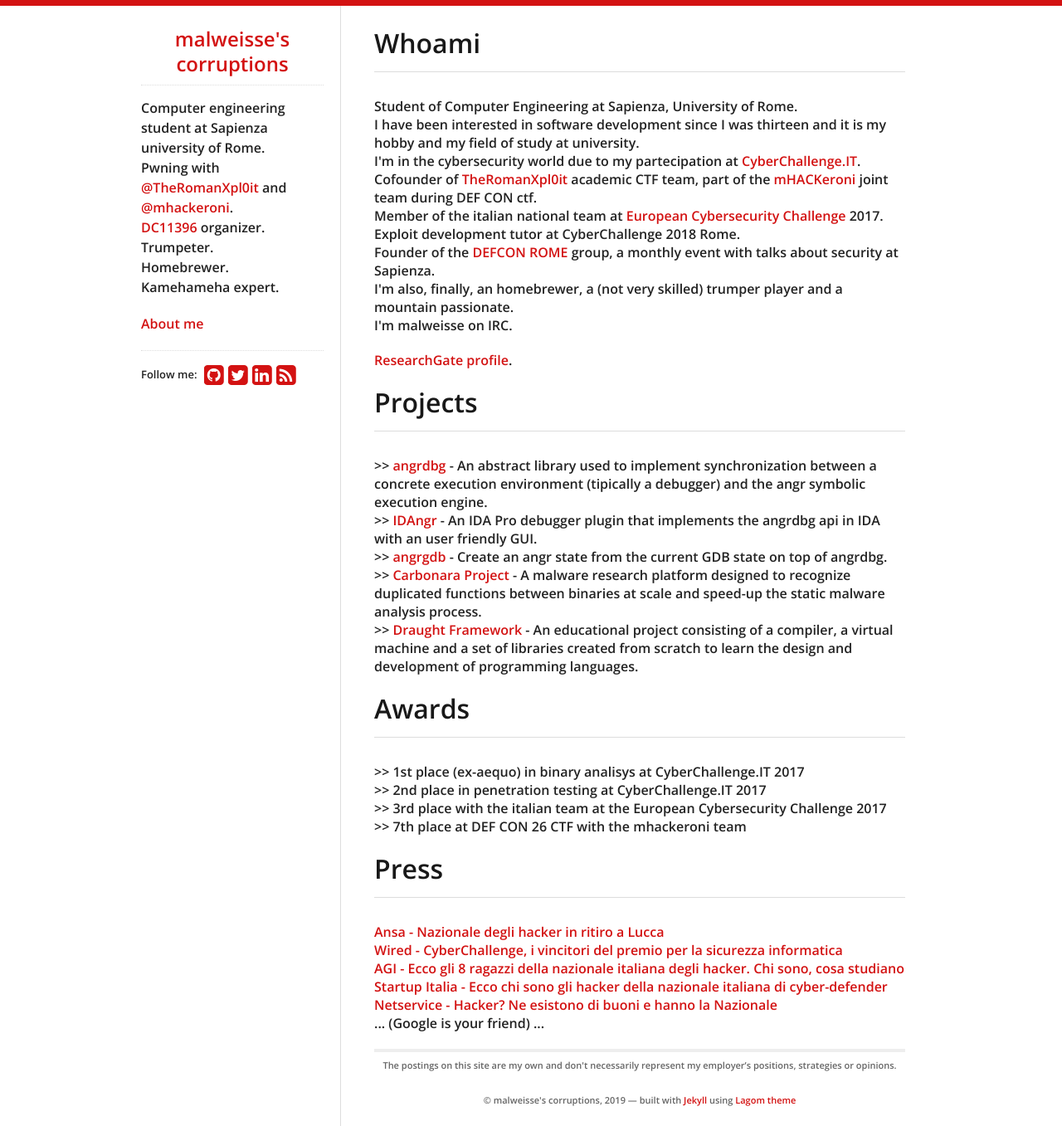
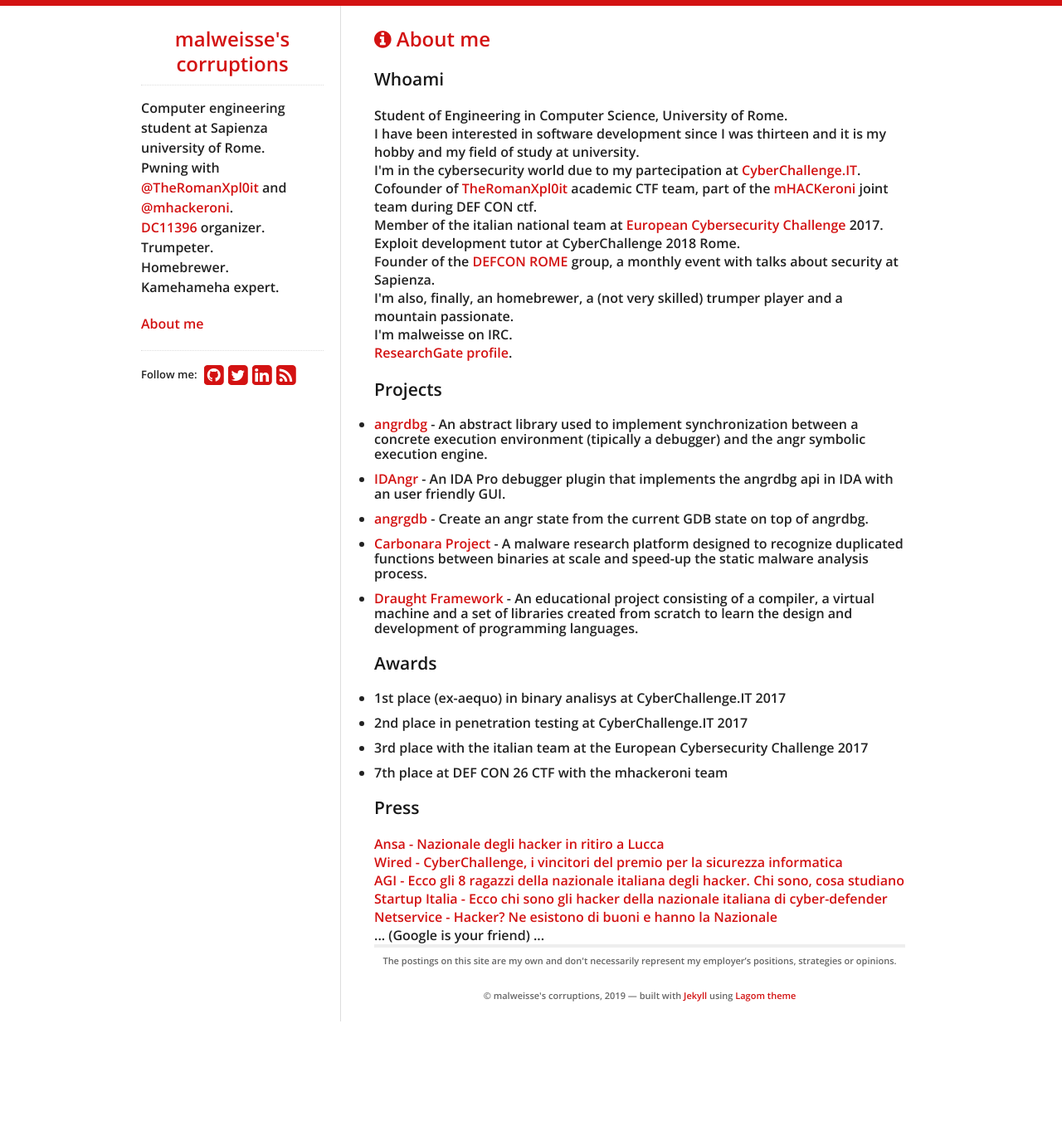
Before and after one commit to andreafioraldi/andreafioraldi.github.io, a Jekyll site: the page built from about.html, in a window 1280 px wide. Shown: the whole page at 83% size. Built offline with Jekyll 4.4.1, drawn with Linux system fonts in a browser that asks for light colours; after the commit the page ends 1231 px from its top, so only the background shows below that.

Commit message:
better about

```diff
--- a/about.html
+++ b/about.html
@@ -2,9 +2,10 @@
 layout: default
 ---
 
-<h1>Whoami</h1>
-<hr>
-<p>Student of Computer Engineering at Sapienza, University of Rome.<br>
+<div id="home">
+    <h2><i class="fa fa-info-circle"></i> About me</h2>
+    <h3>Whoami</h3>
+    Student of Engineering in Computer Science, University of Rome.<br>
     I have been interested in software development since I was thirteen and it is my hobby and my field of study at university.<br>
     I'm in the cybersecurity world due to my partecipation at <a href="https://cyberchallenge.it/">CyberChallenge.IT</a>.<br>
     Cofounder of <a href="https://theromanxpl0it.github.io/">TheRomanXpl0it</a> academic CTF team, part of the <a href="https://mhackeroni.it/">mHACKeroni</a> joint team during DEF CON ctf.<br>
@@ -13,37 +14,29 @@
     Founder of the <a href="https://defcon11396.it/">DEFCON ROME</a> group, a monthly event with talks about security at Sapienza.<br>
     I'm also, finally, an homebrewer, a (not very skilled) trumper player and a mountain passionate.<br>
     I'm malweisse on IRC.
+    <br>
+    <p><a href="https://www.researchgate.net/profile/Andrea_Fioraldi">ResearchGate profile</a>.
 
-</p>
-<p><a href="https://www.researchgate.net/profile/Andrea_Fioraldi">ResearchGate profile</a>.
-</p>
-
-<h1>Projects</h1>
-<hr>
-<p>
-	>> <a href="https://github.com/andreafioraldi/angrdbg">angrdbg</a> - An abstract library used to implement synchronization between a concrete execution environment (tipically a debugger) and the angr symbolic execution engine.<br>
-	>> <a href="https://andreafioraldi.github.io/IDAngr">IDAngr</a> - An IDA Pro debugger plugin that implements the angrdbg api in IDA with an user friendly
-GUI.<br>
-	>> <a href="https://github.com/andreafioraldi/angrgdb">angrgdb</a> - Create an angr state from the current GDB state on top of angrdbg.<br>
-	>> <a href="https://carbonara-project.github.io/">Carbonara Project</a> - A malware research platform designed to recognize duplicated functions between binaries at scale and speed-up the static malware analysis process.<br>
-	>> <a href="https://github.com/andreafioraldi/Draught-Framework">Draught Framework</a> - An educational project consisting of a compiler, a virtual machine and a set of libraries created from scratch to learn the design and development of programming languages.<br>
-</p>
-
-<h1>Awards</h1>
-<hr>
-<p>
-	>> 1st place (ex-aequo) in binary analisys at CyberChallenge.IT 2017<br>
-	>> 2nd place in penetration testing at CyberChallenge.IT 2017<br>
-	>> 3rd place with the italian team at the European Cybersecurity Challenge 2017<br>
-	>> 7th place at DEF CON 26 CTF with the mhackeroni team<br>
-</p>
-
-<h1>Press</h1>
-<hr>
-<p><a href="http://www.ansa.it/sito/notizie/tecnologia/software_app/2017/10/10/nazionale-degli-hacker-in-ritiro-a-lucca_82d9b792-46ed-4167-9690-cb29d535af43.html">Ansa - Nazionale degli hacker in ritiro a Lucca<br>
+    <h3>Projects</h3>
+        <ul>
+	        <li><a href="https://github.com/andreafioraldi/angrdbg">angrdbg</a> - An abstract library used to implement synchronization between a concrete execution environment (tipically a debugger) and the angr symbolic execution engine.</li>
+	        <li><a href="https://andreafioraldi.github.io/IDAngr">IDAngr</a> - An IDA Pro debugger plugin that implements the angrdbg api in IDA with an user friendly GUI.</li>
+	        <li><a href="https://github.com/andreafioraldi/angrgdb">angrgdb</a> - Create an angr state from the current GDB state on top of angrdbg.<br>
+	        <li><a href="https://carbonara-project.github.io/">Carbonara Project</a> - A malware research platform designed to recognize duplicated functions between binaries at scale and speed-up the static malware analysis process.</li>
+	        <li><a href="https://github.com/andreafioraldi/Draught-Framework">Draught Framework</a> - An educational project consisting of a compiler, a virtual machine and a set of libraries created from scratch to learn the design and development of programming languages.</li>
+        </ul>
+    <h3>Awards</h3>
+        <ul>
+	        <li>1st place (ex-aequo) in binary analisys at CyberChallenge.IT 2017</li>
+	        <li>2nd place in penetration testing at CyberChallenge.IT 2017</li>
+	        <li>3rd place with the italian team at the European Cybersecurity Challenge 2017</li>
+	        <li>7th place at DEF CON 26 CTF with the mhackeroni team</li>
+        </ul>
+    <h3>Press</h3>
+        <a href="http://www.ansa.it/sito/notizie/tecnologia/software_app/2017/10/10/nazionale-degli-hacker-in-ritiro-a-lucca_82d9b792-46ed-4167-9690-cb29d535af43.html">Ansa - Nazionale degli hacker in ritiro a Lucca<br>
         <a href="https://www.wired.it/attualita/tech/2017/06/08/cyberchallenge-sicurezza-informatica/">Wired - CyberChallenge, i vincitori del premio per la sicurezza informatica<br>
         <a href="https://www.agi.it/innovazione/nazionale_italiana_hacker-2242318/news/2017-10-11/">AGI - Ecco gli 8 ragazzi della nazionale italiana degli hacker. Chi sono, cosa studiano<br>
         <a href="http://cybersecurity.startupitalia.eu/55784-20171010-gli-hacker-della-nazionale-italiana-cyber-defender">Startup Italia - Ecco chi sono gli hacker della nazionale italiana di cyber-defender<br>
         <a href="http://www.netservice.fi.it/hacker-ne-esistono-di-buoni-e-hanno-la-nazionale/">Netservice - Hacker? Ne esistono di buoni e hanno la Nazionale</a><br>
         ... (Google is your friend) ...
-</p>
+</div>
```
Lines whose indentation alone changed are shown as unchanged.
